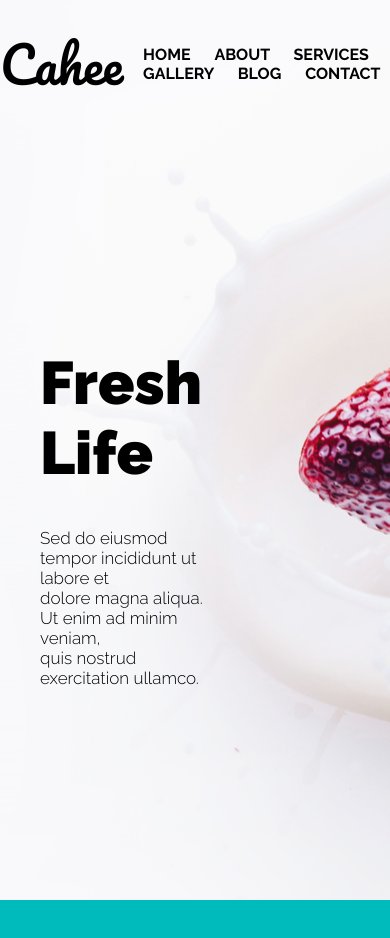
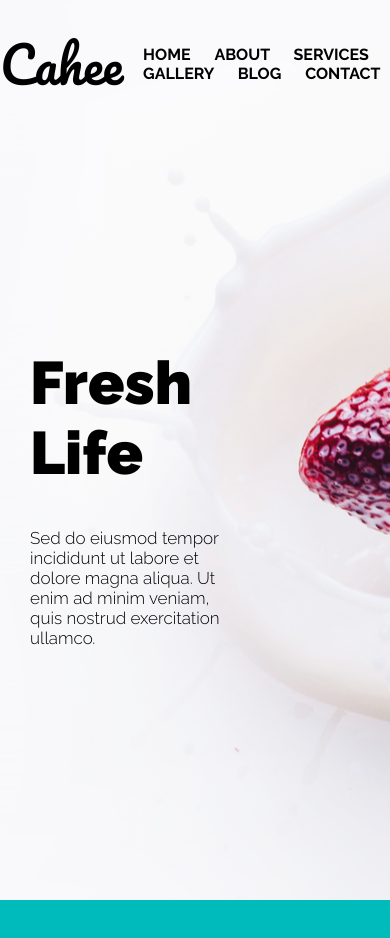
Before and after one commit to maxym-os/ba_hw_18, a plain HTML site: page index.html in a window 390 px wide. Shown: the top 938 px of the page. Drawn offline with Linux system fonts and the light colour scheme.

Commit message:
Info changet

```diff
--- a/css/style.css
+++ b/css/style.css
@@ -53,23 +53,23 @@ nav a {
     }
 }
 
-#info {
+#mo-info {
     padding: 200px 165px;
 }
 
 @media screen and (max-width: 992px) {
-    #info {
-        padding-left: 40px;
+    #mo-info {
+        padding-left: 30px;
     }
 }
 
 
-#info h1 {
+#mo-info h1 {
     font-size: 60px;
     font-weight: 900;
 }
 
-#info p {
+#mo-info p {
     font-weight: 300;
 }
 
--- a/index.html
+++ b/index.html
@@ -12,7 +12,6 @@
 <body>
     <div id="mo-container">
         <header>
-            <!-- <img id="logo" src="img/logo.png" alt="logo"> -->
             <a href="#mo-logo" id="mo-logo">Cahee</a>
             <nav>
                 <a href="#mo-logo">HOME</a>
@@ -23,7 +22,7 @@
                 <a href="#mo-contact">CONTACT</a>
             </nav>
         </header>
-        <div id="info">
+        <div id="mo-info">
             <h1>Fresh Life</h1>
             <p>
                 Sed do eiusmod tempor incididunt ut labore et <br>
```
